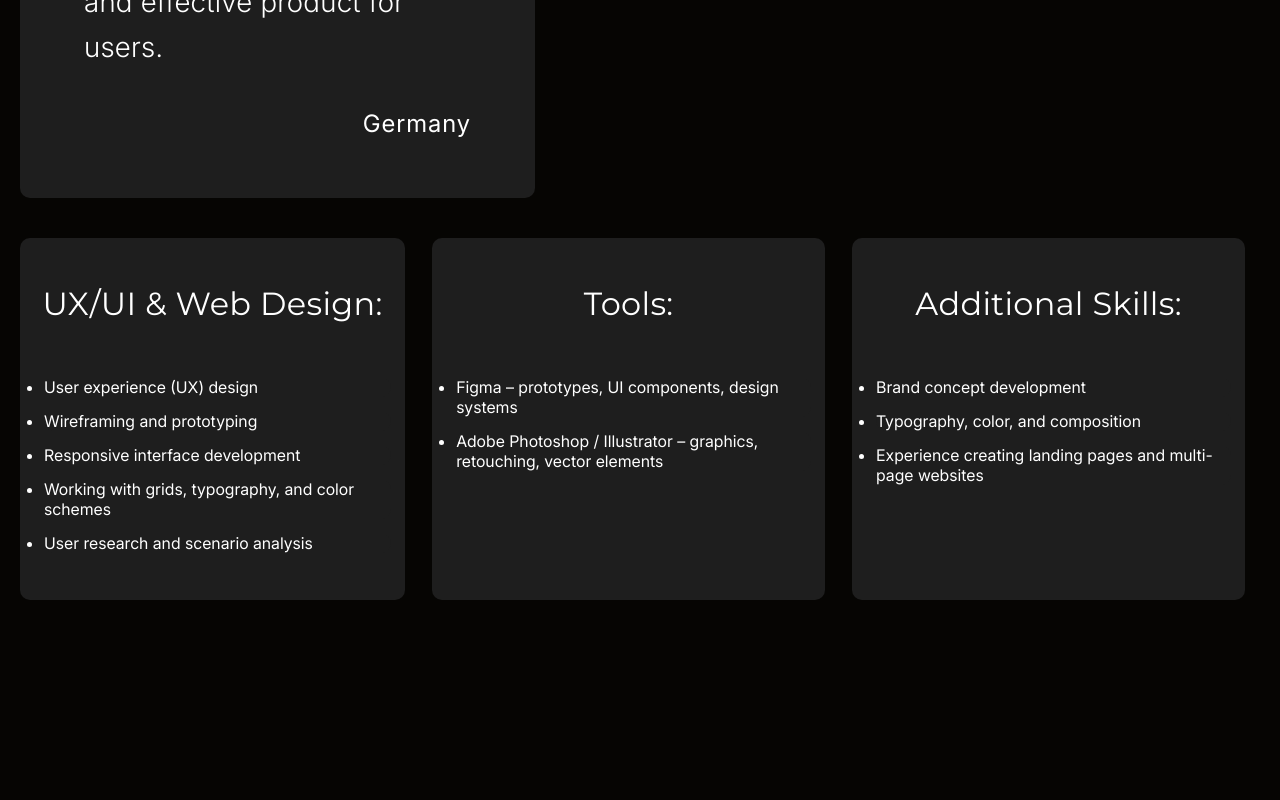
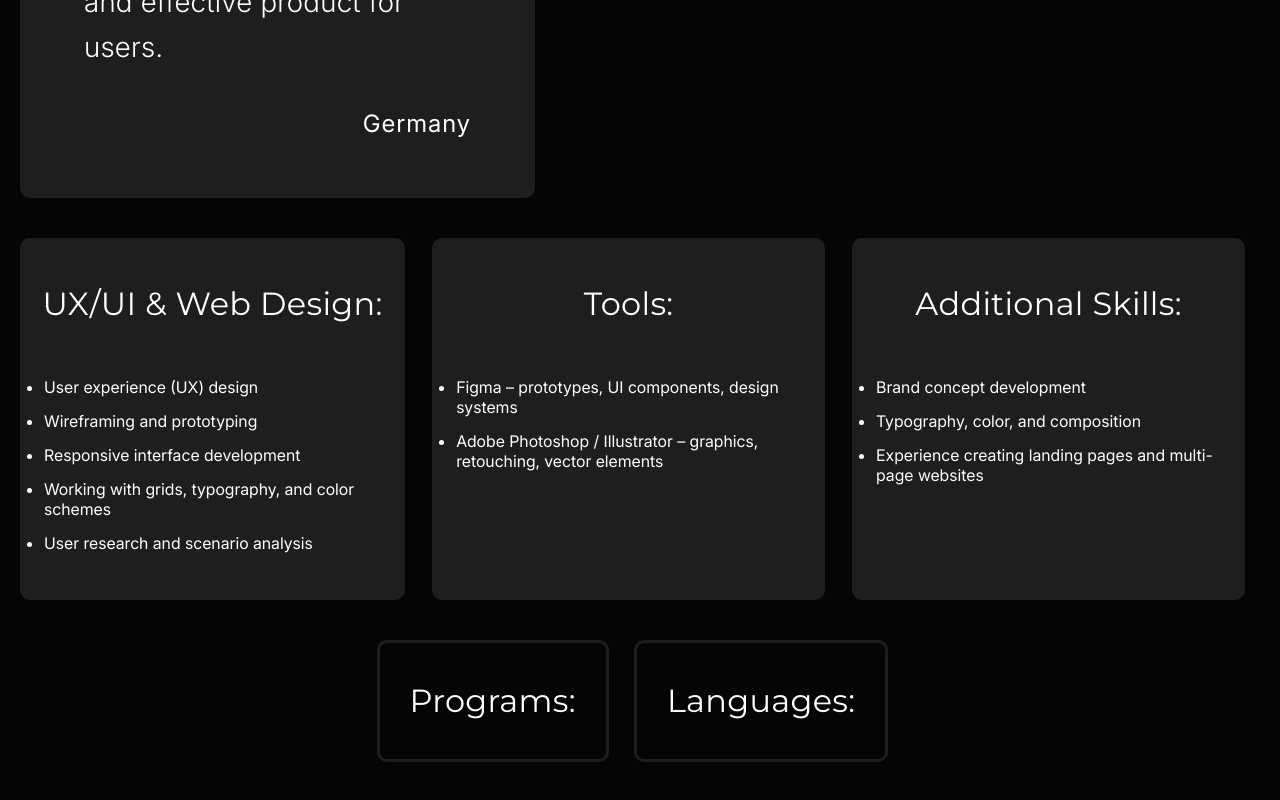
Before and after one commit to anastasiiayerashova/karyna.portfolio, a React (Vite) app: page / in a window 1280 px wide. Shown: the part 1802-2602 px from the top of the page. Before the commit the page ends 2482 px from the top, so only its background shows below. Built offline with nearby package versions, Linux system fonts and the light colour scheme.

Commit message:
about finished

```diff
--- a/src/components/About/About.jsx
+++ b/src/components/About/About.jsx
@@ -43,6 +43,19 @@ const About = () => {
                 </li>
             </ul>
 
+            <ul className={s.tools}>
+                <li className={s.tools_item}>
+                    <div>
+                        <p className={s.tools_text}>Programs:</p>
+                    </div>
+                </li>
+                <li className={s.tools_item}>
+                    <div>
+                        <p className={s.tools_text}>Languages:</p>
+                    </div>
+                </li>
+            </ul>
+
         </section>
     )
  }
--- a/src/components/About/About.module.css
+++ b/src/components/About/About.module.css
@@ -50,6 +50,7 @@
   flex-direction: row;
   gap: 27px;
   color: var(--white);
+  padding-bottom: 40px;
 }
 
 .about_list li {
@@ -83,3 +84,25 @@
   gap: 14px;
   max-width: 400px;
 }
+
+.tools {
+  display: flex;
+  flex-direction: row;
+  gap: 25px;
+  justify-content: center;
+}
+
+.tools_item {
+  padding: 32px 30px;
+  border: 3px solid #1e1e1e;
+  border-radius: 10px;
+}
+
+.tools_text {
+  font-family: 'Montserrat', sans-serif;
+  font-weight: 400;
+  font-size: 32px;
+  line-height: 1.64;
+  letter-spacing: 0.01em;
+  color: var(--white);
+}
```
